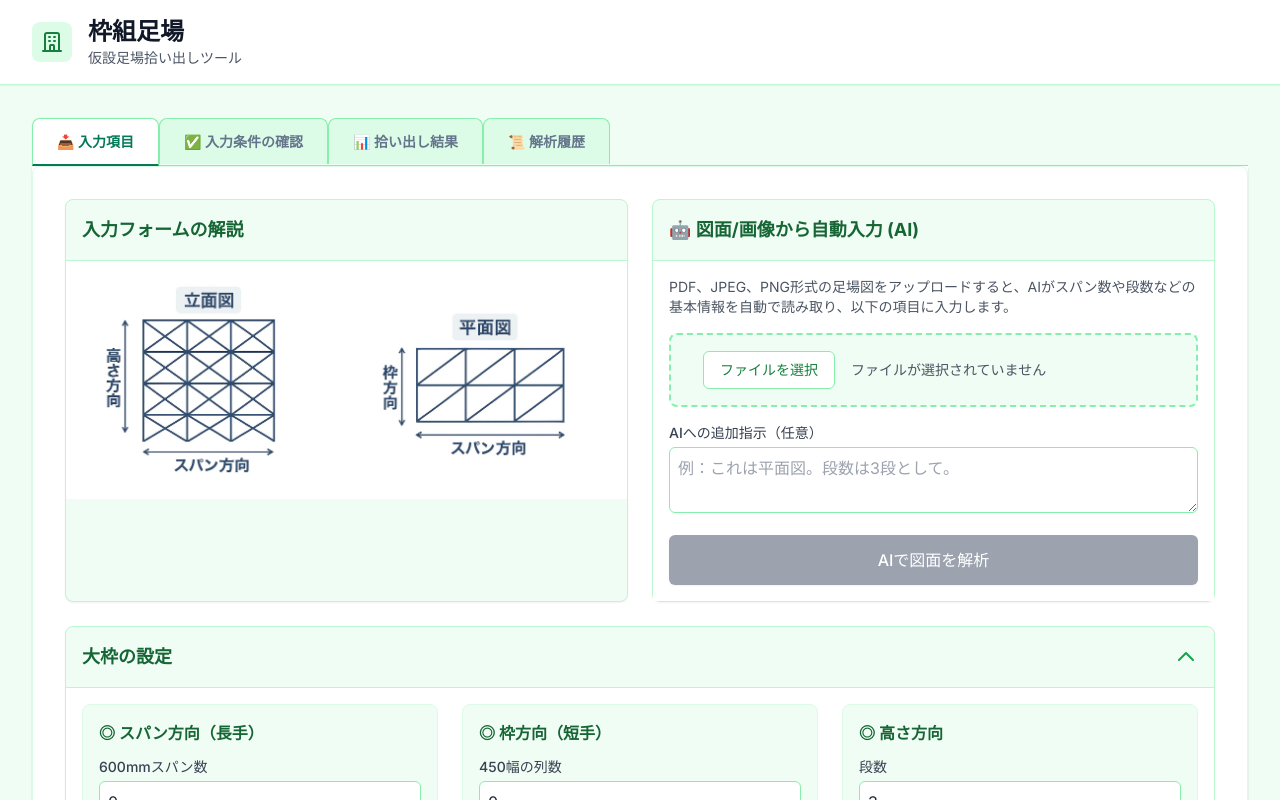
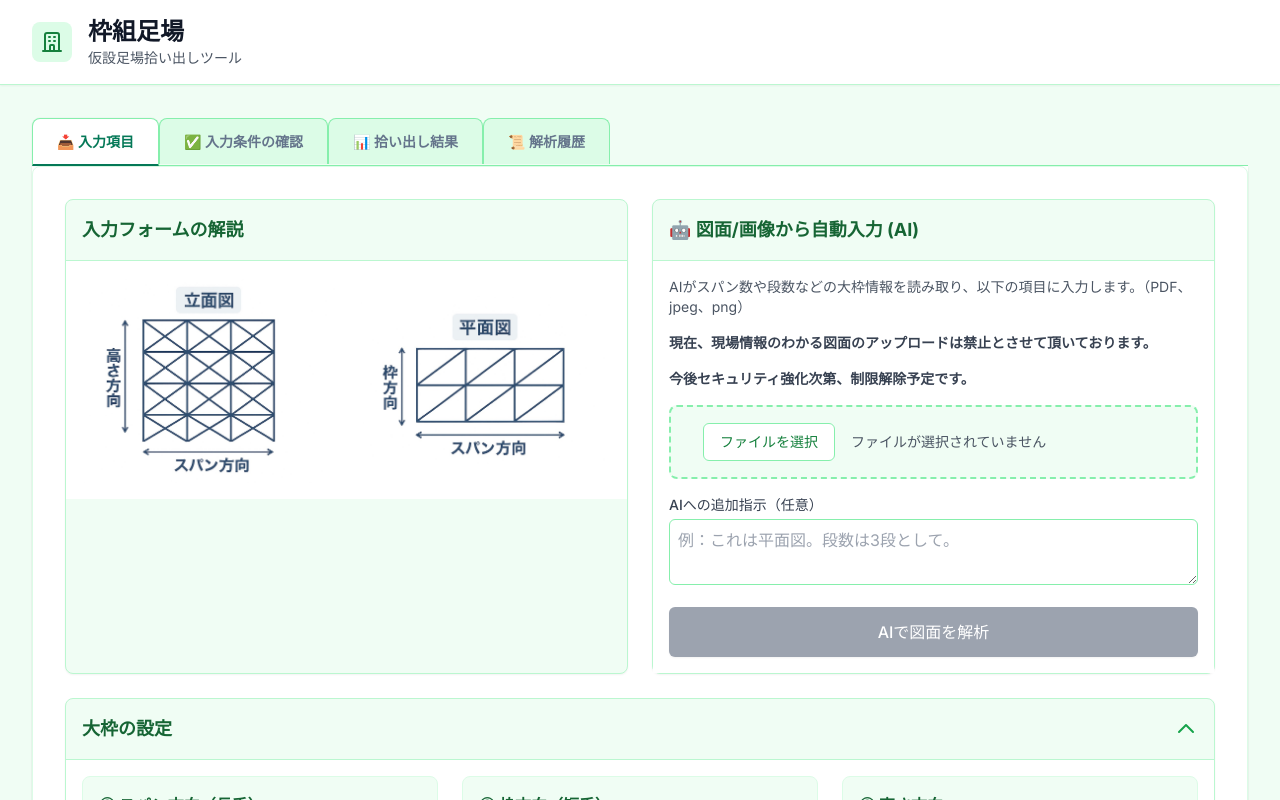
Before and after one commit to terunosuke/frame-scaffold, a React (Vite) app: page / in a window 1280 px wide. Shown: the top 800 px of the page. Built offline with nearby package versions, Linux system fonts and the light colour scheme.

Commit message:
Day1111: AI画像認識コメ

```diff
--- a/components/AIPdfExtractor.tsx
+++ b/components/AIPdfExtractor.tsx
@@ -87,7 +87,13 @@ return (
         <Card title="🤖 図面/画像から自動入力 (AI)" defaultOpen alwaysOpen className="w-full md:w-1/2">
             <div className="p-4 space-y-4 h-full flex flex-col">
                 <p className="text-sm text-gray-600">
-                    PDF、JPEG、PNG形式の足場図をアップロードすると、AIがスパン数や段数などの基本情報を自動で読み取り、以下の項目に入力します。
+                    AIがスパン数や段数などの大枠情報を読み取り、以下の項目に入力します。（PDF、jpeg、png）
+                </p>
+                <p className="text-sm font-bold text-gray-700">
+                    現在、現場情報のわかる図面のアップロードは禁止とさせて頂いております。
+                </p>
+                <p className="text-sm font-bold text-gray-700">
+                    今後セキュリティ強化次第、制限解除予定です。
                 </p>
 
                 {/* ファイル選択 */}
```
